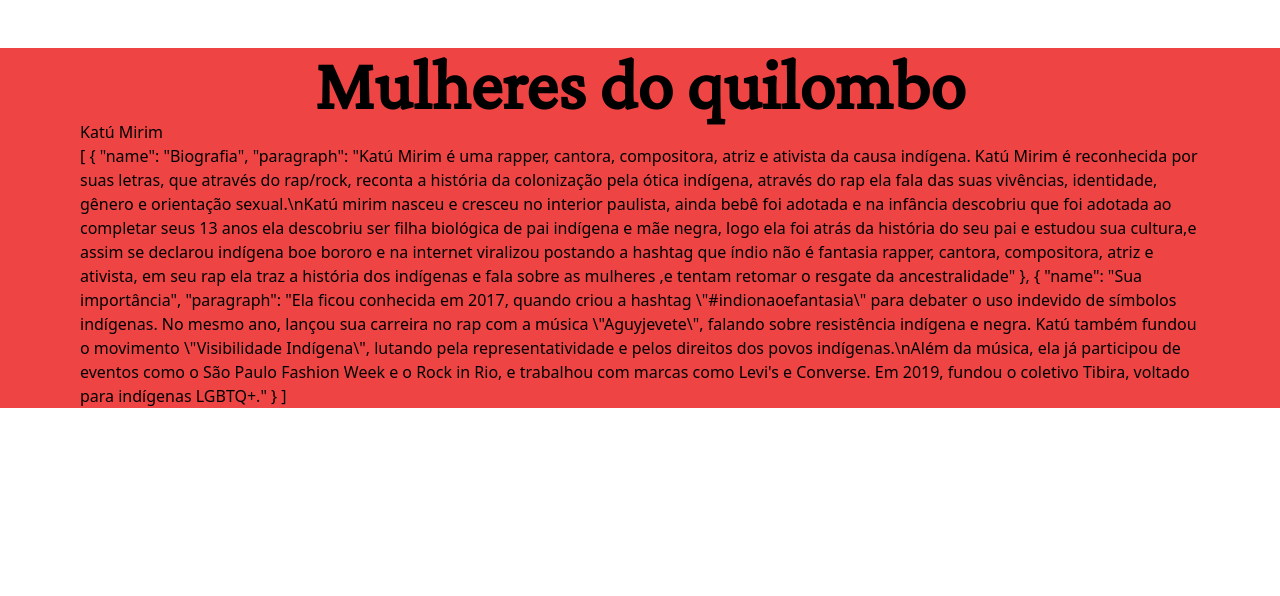
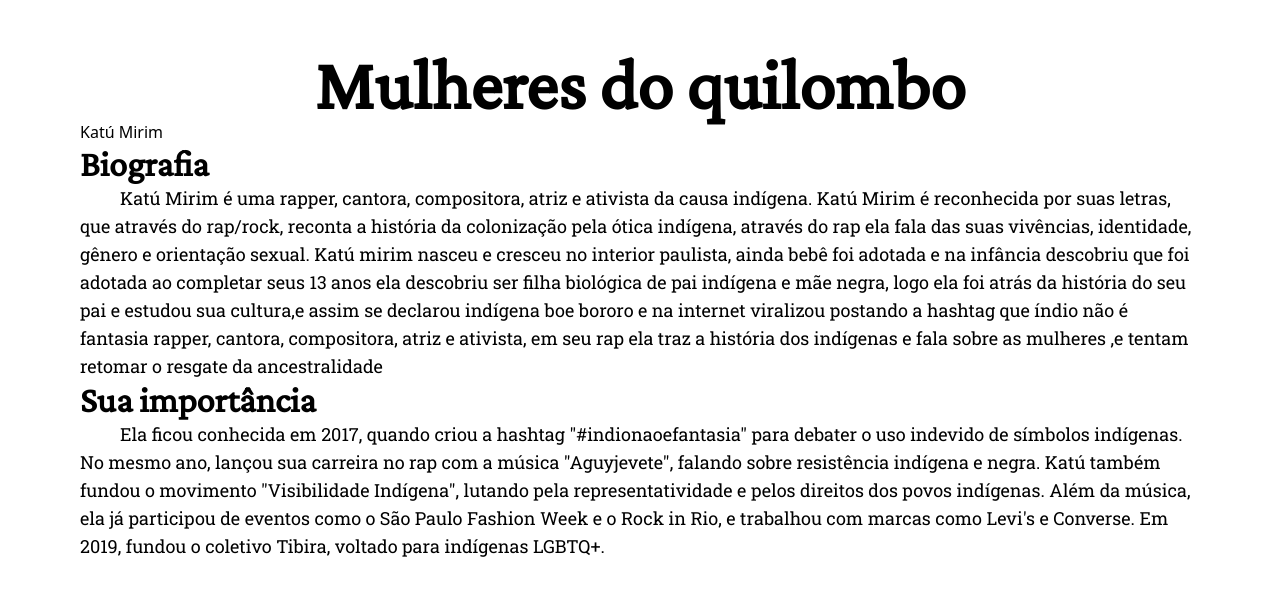
Before and after one commit to guisolv/mulheres-quilombo, a Nuxt app: page / in a window 1280 px wide. Shown: the top 596 px of the page. Built offline with nearby package versions, Linux system fonts and the light colour scheme.

Commit message:
Women paragraph list

```diff
--- a/components/WomanPage.vue
+++ b/components/WomanPage.vue
@@ -12,6 +12,23 @@
     <main>
         <h1>{{ woman.name }}</h1>
 
-        <p>{{ woman.paragraphs }}</p>
+        <div v-for="text in woman.paragraphs" :key="text.name">
+            <h2 class="text-4xl">{{ text.name }}</h2>
+            <p class="text-lg indent-10">{{ text.paragraph }}</p>
+        </div>
     </main>
 </template>
+
+<style scoped>
+
+h2 {
+    font-family: Crimson Pro, serif;
+    font-weight: 600;
+}
+
+p {
+    font-family: Roboto Slab;
+    font-weight: 400;
+}
+
+</style>
--- a/nuxt.config.ts
+++ b/nuxt.config.ts
@@ -10,7 +10,7 @@ export default defineNuxtConfig({
   googleFonts: {
     families: {
       'Roboto Slab': {
-        wght: [300, 500, 600]
+        wght: [300, 400, 500, 600]
       },
       Inter: [400, 700],
       'Josefin+Sans': true,
--- a/pages/index.vue
+++ b/pages/index.vue
@@ -9,7 +9,7 @@
 </script>
 
 <template>
-    <main class="bg-red-500 px-20">
+    <main class="px-20">
         <h1 class="text-7xl text-center mt-12">Mulheres do quilombo</h1>
 
 
```
Also changed, not shown: assets/womans.json (deleted, +0 -15 lines).
